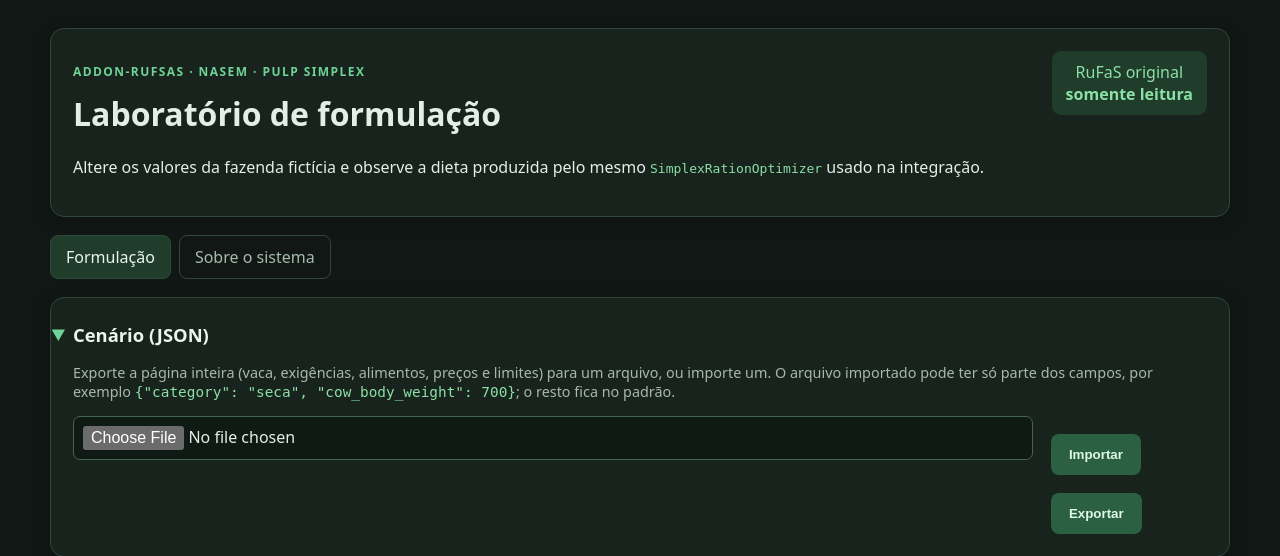
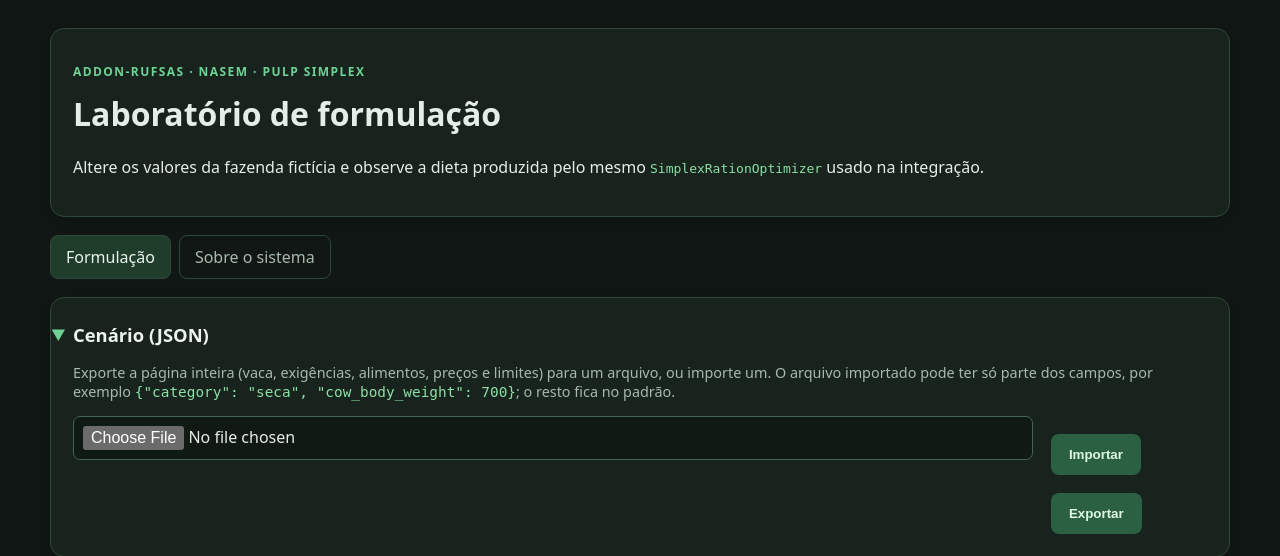
Before and after one commit to Victups/Addon-RufSas, a Flask app: page / in a window 1280 px wide. Shown: the top 556 px of the page. Run offline with Flask 3, Linux system fonts and the light colour scheme; parts of the project's set-up code (start-up, migrations or seed data) failed here and were passed over; some libraries are stand-ins or nearby versions.

Commit message:
Tirar o selo "RuFaS original / somente leitura" da página
Co-Authored-By: Claude Opus 5.5 <noreply@anthropic.com>

```diff
--- a/addon_rufas/static/style.css
+++ b/addon_rufas/static/style.css
@@ -6,7 +6,6 @@ body { margin: 0; } main { max-width: 1180px; margin: auto; padding: 28px 18px 6
 .tab { border: 1px solid #30483a; border-radius: 8px; color: #a7b9ad; padding: 10px 15px; text-decoration: none; }
 .tab:hover, .tab.active { background: #203d2c; color: #eaf5ec; }
 .eyebrow { color: #6ed394; font-size: .75rem; font-weight: 800; letter-spacing: .12em; text-transform: uppercase; }
-.badge { align-self: start; background: #203d2c; border-radius: 9px; color: #8be0a5; padding: 10px 14px; text-align: center; }
 .panel { margin-top: 18px; } .muted { color: #a7b9ad; font-size: .9rem; } code { color: #8be0a5; }
 summary { color: #eaf5ec; cursor: pointer; font-size: 1.15rem; font-weight: 750; list-style-position: outside; margin-bottom: 16px; }
 summary::marker { color: #6ed394; font-size: 1.1em; }
--- a/addon_rufas/templates/about.html
+++ b/addon_rufas/templates/about.html
@@ -15,7 +15,6 @@
       <p>Esta aba reúne a explicação do frontend, dos cálculos NASEM e dos dois
         otimizadores disponíveis para a formulação da dieta.</p>
     </div>
-    <div class="badge">RuFaS original<br><strong>somente leitura</strong></div>
   </header>
 
   <nav class="tabs" aria-label="Navegação principal">
--- a/addon_rufas/templates/index.html
+++ b/addon_rufas/templates/index.html
@@ -15,7 +15,6 @@
       <p>Altere os valores da fazenda fictícia e observe a dieta produzida pelo mesmo
         <code>SimplexRationOptimizer</code> usado na integração.</p>
     </div>
-    <div class="badge">RuFaS original<br><strong>somente leitura</strong></div>
   </header>
   <nav class="tabs" aria-label="Navegação principal">
     <a class="tab active" href="{{ url_for('index') }}">Formulação</a>
```
